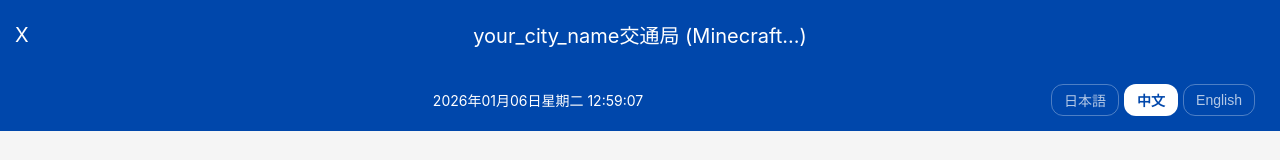
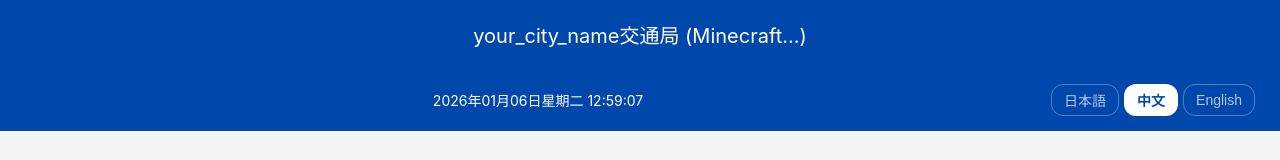
Before and after one commit to zitzhen/MTR-web, a Nuxt app: page / in a window 1280 px wide. Shown: the top 160 px of the page. Built offline with nearby package versions, Linux system fonts and the light colour scheme.

Commit message:
删除顶部的X

```diff
--- a/app/pages/index.vue
+++ b/app/pages/index.vue
@@ -2,7 +2,6 @@
     <!-- Header with title -->
     <header class="header">
       <div class="header-content">
-        <span class="close-btn">X</span>
         <h1 class="title">{{ cityName }}交通局 (Minecraft...)</h1>
       </div>
     </header>
@@ -174,12 +173,6 @@ body {
   justify-content: center;
 }
 
-.close-btn {
-  position: absolute;
-  left: 15px;
-  font-size: 20px;
-  cursor: pointer;
-}
 
 .title {
   font-size: 16px;
```
